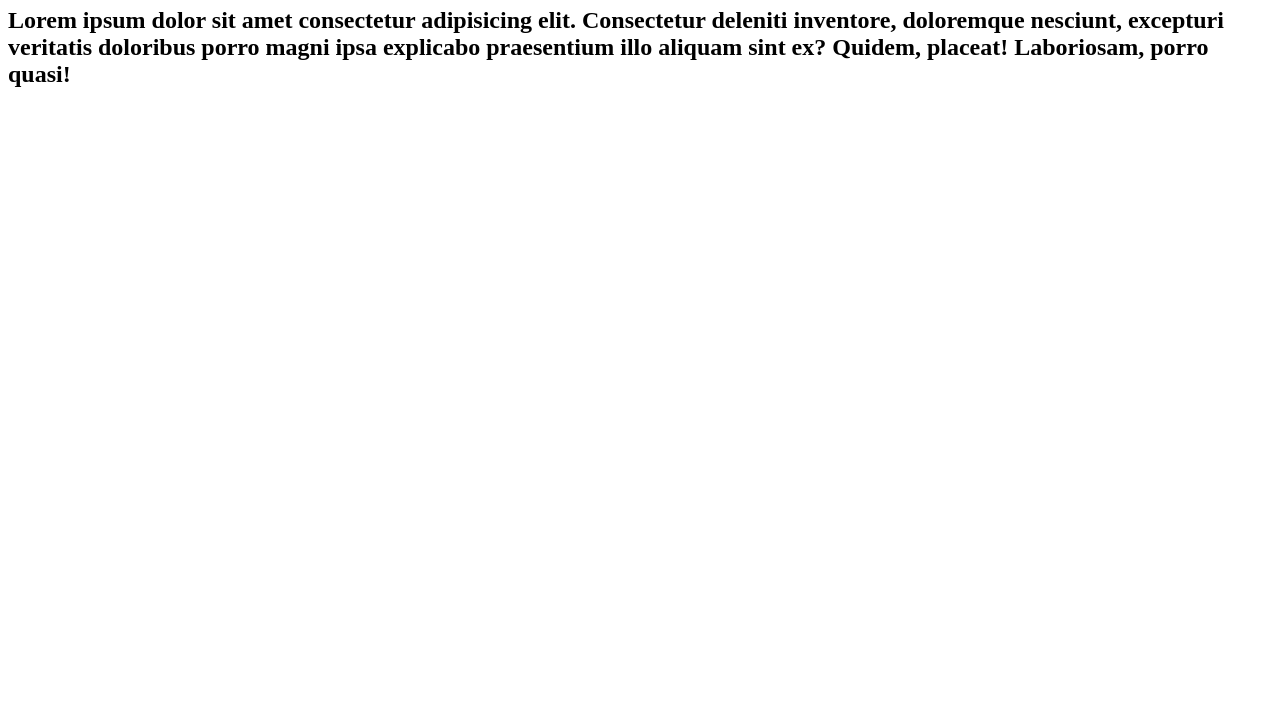
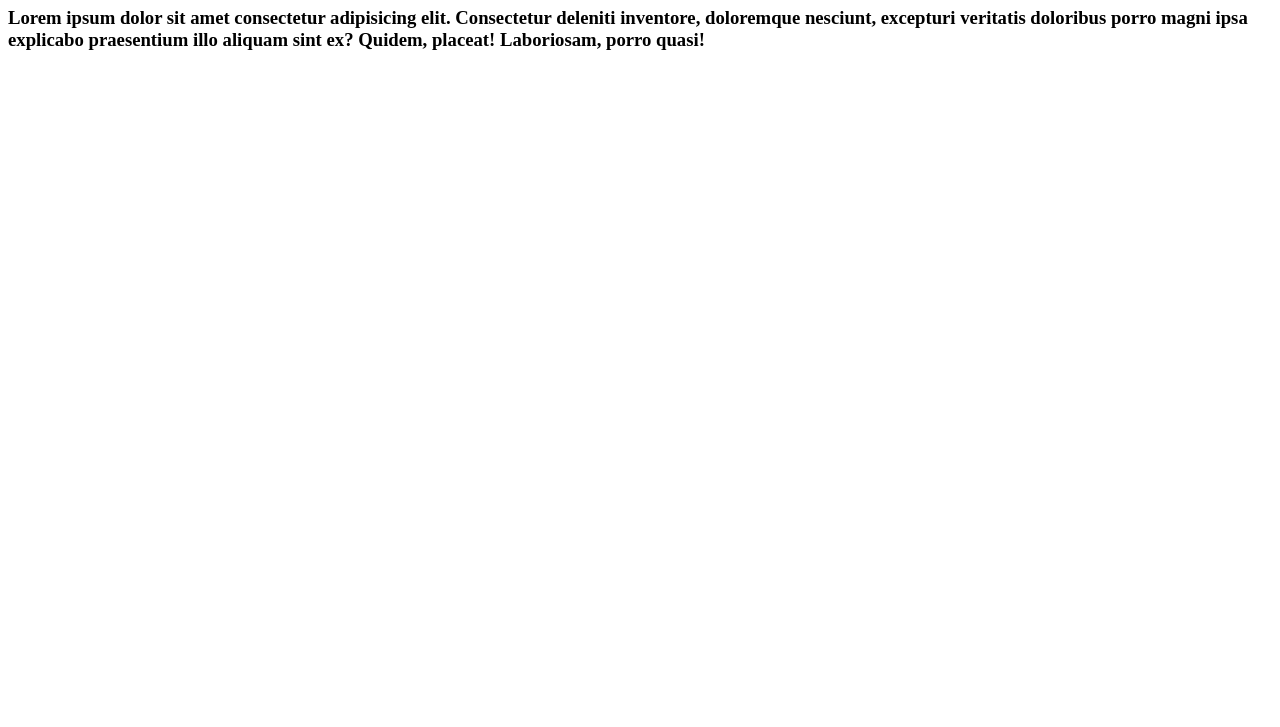
Before and after one commit to GiovannaGrigo/curso-git, a plain HTML site: page index.html in a window 1280 px wide. Shown: the part 73-800 px from the top of the page. Drawn offline with Linux system fonts and the light colour scheme.

Commit message:
11° commit - Fix: mudei de h2 para h3

```diff
--- a/index.html
+++ b/index.html
@@ -9,9 +9,9 @@
 
 <body>
     <h1>Hello, world!</h1>
-    <h2>Lorem ipsum dolor sit amet consectetur adipisicing elit. Consectetur deleniti inventore, doloremque nesciunt,
+    <h3>Lorem ipsum dolor sit amet consectetur adipisicing elit. Consectetur deleniti inventore, doloremque nesciunt,
         excepturi veritatis doloribus porro magni ipsa explicabo praesentium illo aliquam sint ex? Quidem, placeat!
-        Laboriosam, porro quasi!</h2>
+        Laboriosam, porro quasi!</h3>
 </body>
 
 </html>
```
